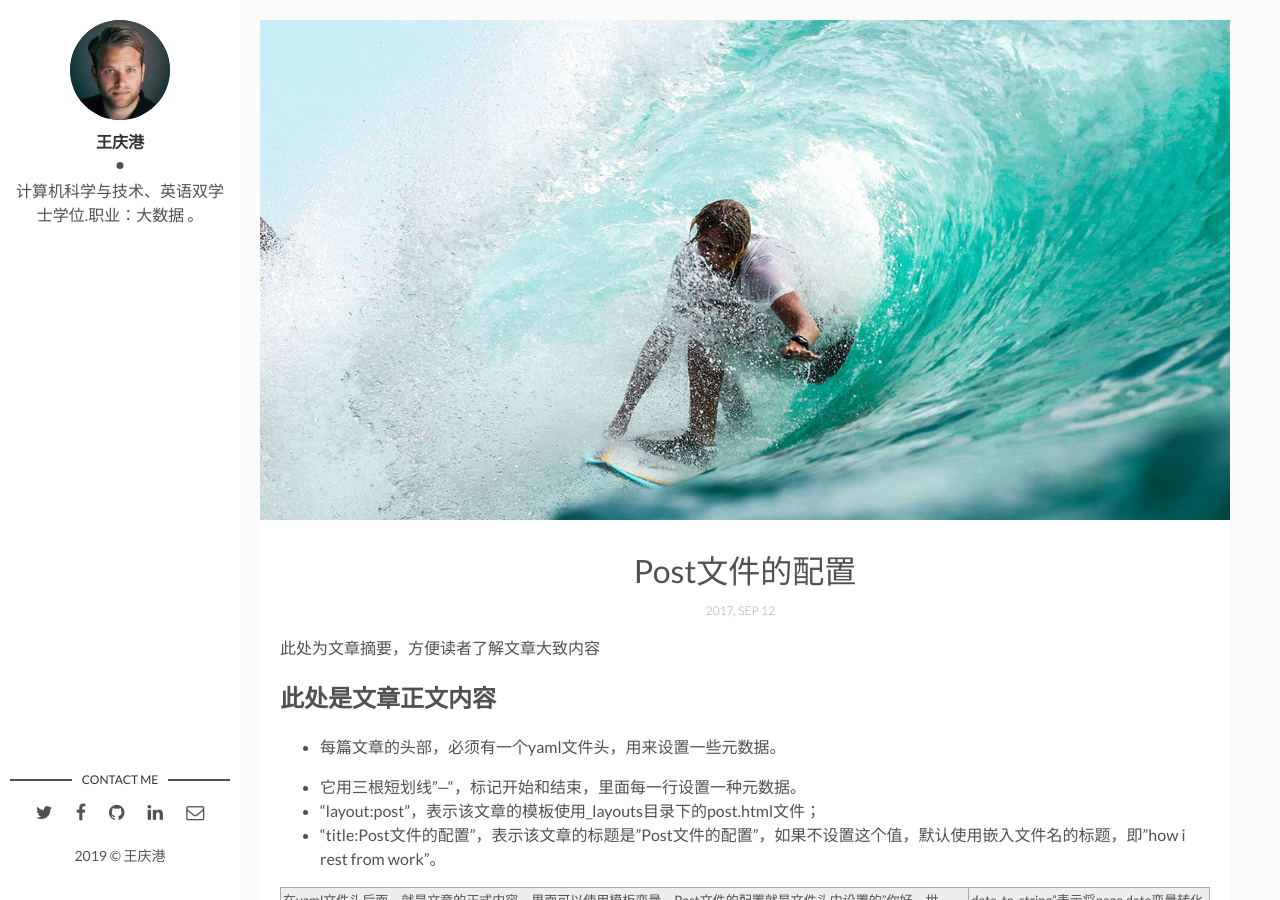
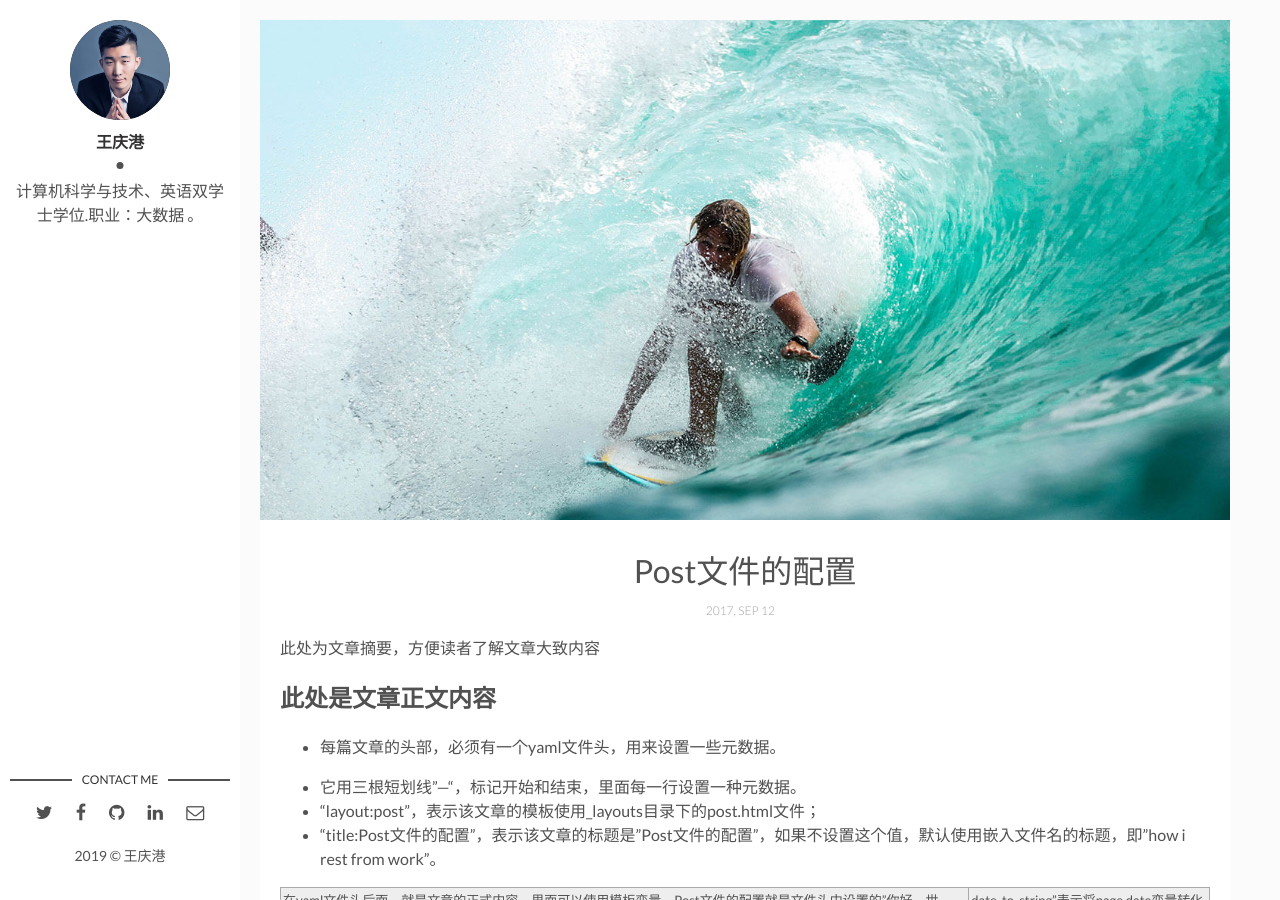
Before and after one commit to wangqinggang/wangqinggang.github.io, a Jekyll site: the page built from _posts/2017-04-06-welcome.markdown, in a window 1280 px wide and 900 px high. Built offline with Jekyll 4.4.1, drawn with Linux system fonts in a browser that asks for light colours; comment, search, counter and statistics services are not loaded.

Commit message:
更新图像

```diff
--- a/_config.yml
+++ b/_config.yml
@@ -12,7 +12,7 @@ site-twitter: #if your site has a twitter account, enter it here
 
 # Author Settings
 author: 王庆港 # add your name
-author-img: david-freeman.jpg # add your photo
+author-img: william.jpg # add your photo
 about-author: 计算机科学与技术、英语双学士学位.职业：大数据 。 # add description
 social-twitter: # add your Twitter handle
 social-facebook: # add your Facebook handle
```
Also changed, not shown: _posts/2017-04-06-welcome.markdown (renamed from _posts/2017-04-06-how-i-rest-from-work.markdown), assets/img/william.jpg (added).
